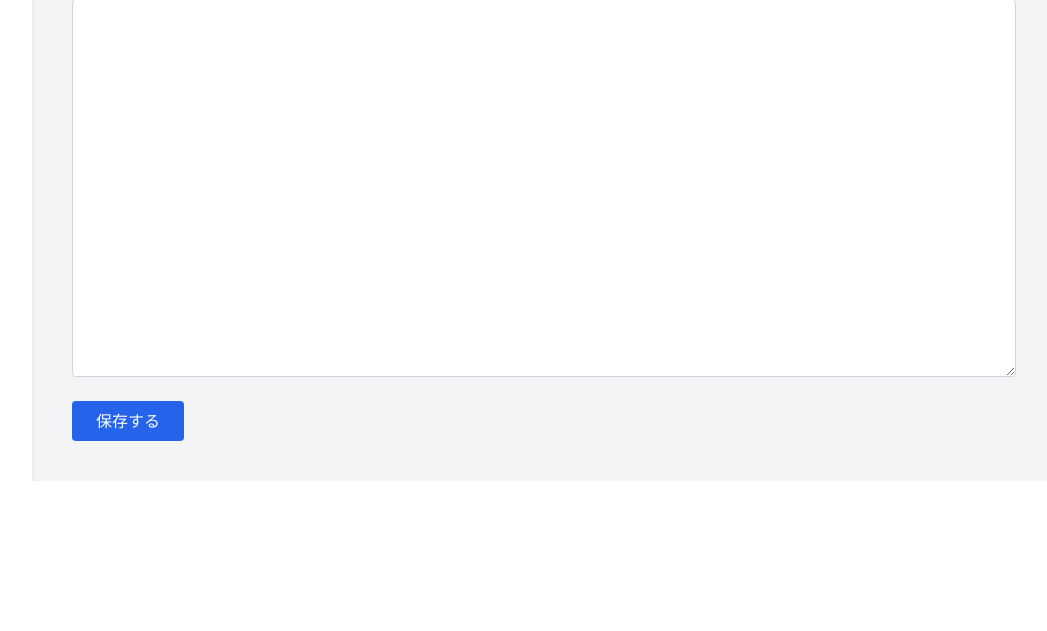
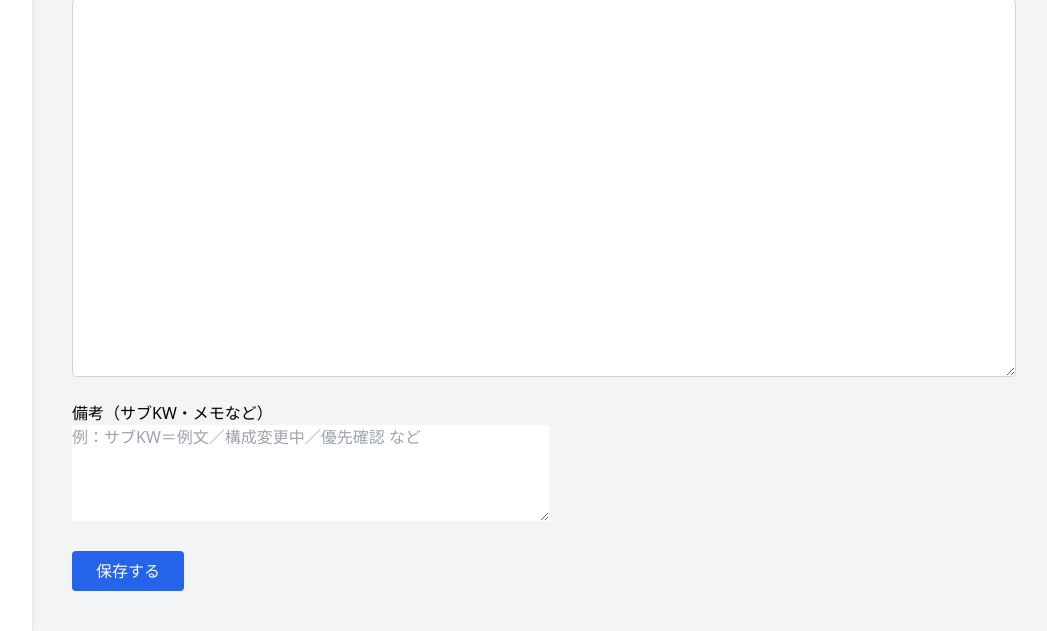
Before and after one commit to kobayashimogly/Mediasrc, a Flask app: page / in a window 1280 px wide. Shown: the part 501-1132 px from the top of the page, without its empty margins (224-1271 px from the left). Before the commit the page ends 982 px from the top, so only its background shows below. Run offline with Flask 3, Linux system fonts and the light colour scheme; the visitor is signed in with stand-in values (Sample User, id 1); some libraries are stand-ins or nearby versions.

Commit message:
Update form.html

```diff
--- a/templates/form.html
+++ b/templates/form.html
@@ -50,6 +50,12 @@
     <textarea name="source" rows="15" required class="mt-1 block w-full border border-gray-300 rounded p-2"></textarea>
   </div>
 
+  <div>
+    <label for="note">備考（サブKW・メモなど）</label><br>
+    <textarea name="note" id="note" rows="4" cols="50" placeholder="例：サブKW＝例文／構成変更中／優先確認 など"></textarea>
+  </div>
+
+
   <button type="submit" class="bg-blue-600 text-white px-6 py-2 rounded hover:bg-blue-700">
     保存する
   </button>
```
